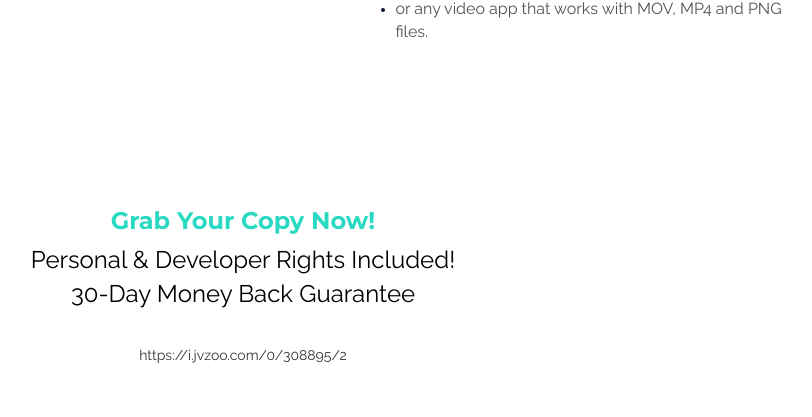
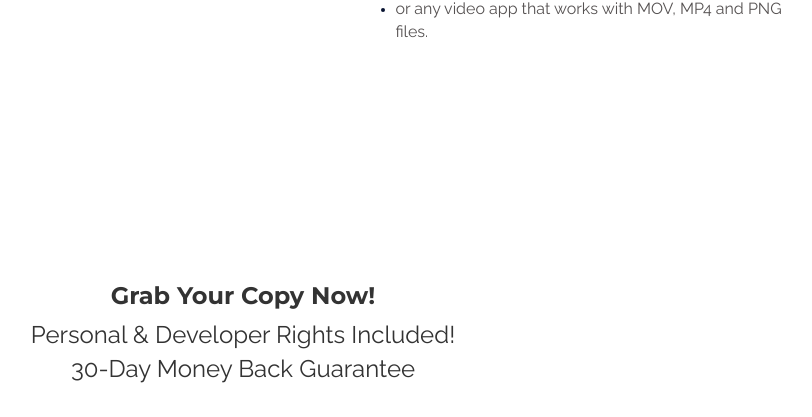
Before and after one commit to elbama12/https---github.com-elbama12-splashvideoassets, a PHP site: page /handyanimationkit/index.html in a window 1280 px wide. Shown: the part 1032-1449 px from the top of the page, without its empty margins (397-1209 px from the left). Run offline with PHP 8.4, Linux system fonts and the light colour scheme; some libraries are stand-ins or nearby versions; some web fonts are replaced.

Commit message:
Add files via upload

```diff
--- a/handyanimationkit/assets/mobirise/css/mbr-additional.css
+++ b/handyanimationkit/assets/mobirise/css/mbr-additional.css
@@ -189,17 +189,11 @@ p {
 #header10-n UL {
   color: #081231;
 }
-#header12-1f P {
+#header12-3v P {
   color: #333333;
 }
-#header12-1f H3 {
+#header12-3v H3 {
   color: #333333;
-}
-#header12-1f STRONG {
-  color: #29d9c2;
-}
-#header12-1f SPAN {
-  color: #000000;
 }
 #features4-u i {
   color: #29d9c2 !important;
--- a/handyanimationkit/index.html
+++ b/handyanimationkit/index.html
@@ -89,14 +89,14 @@
     </div>
 </section>
 
-<section class="mbr-section--bg-adapted" id="header12-1f" data-rv-view="8" style="background-color: rgb(255, 255, 255);">
-    <div class="intro intro19" style="padding-top: 0px; padding-bottom: 75px;">
+<section class="mbr-section--bg-adapted" id="header12-3v" data-rv-view="8" style="background-color: rgb(255, 255, 255);">
+    <div class="intro intro19" style="padding-top: 75px; padding-bottom: 75px;">
 
         <div class="container">
             <div class="row">
                 <div class="col-md-10 col-md-offset-1 text-center">
-                    <h3 class="mbr-title-font"><span style="color: rgb(0, 0, 0);" data-mce-style="color: #000000;"><strong>Grab Your Copy Now!</strong></span></h3>
-                    <p><span style="font-size: 18pt;" data-mce-style="font-size: 18pt;">Personal &amp; Developer Rights Included! </span><br><span style="font-size: 18pt;" data-mce-style="font-size: 18pt;">30-Day Money Back Guarantee</span><br><span style="font-size: 18pt;" data-mce-style="font-size: 18pt;"><br></span>https://i.jvzoo.com/0/308895/2</p>
+                    <h3 class="mbr-title-font"><strong>Grab Your Copy Now!</strong></h3>
+                    <p><span style="font-size: 18pt;" data-mce-style="font-size: 18pt;">Personal &amp; Developer Rights Included! </span><br><span style="font-size: 18pt;" data-mce-style="font-size: 18pt;">30-Day Money Back Guarantee</span><br><span style="font-size: 18pt;" data-mce-style="font-size: 18pt;"><br></span><a href="https://www.jvzoo.com/b/0/308895/2" data-mce-href="https://www.jvzoo.com/b/0/308895/2"><img src="https://i.jvzoo.com/0/308895/2" alt="Handy Animation Kit" border="0" data-mce-src="https://i.jvzoo.com/0/308895/2"></a></p>
                     <div class="space40"></div>
 
 
@@ -655,7 +655,7 @@
             <div class="row">
                 <div class="col-md-10 col-md-offset-1 text-center">
                     <h3 class="mbr-title-font"><strong>Grab Your Copy Now!</strong></h3>
-                    <p><span style="font-size: 18pt;">Personal &amp; Developer Rights Included! </span><br><span style="font-size: 18pt;">30-Day Money Back Guarantee</span><br><span style="font-size: 18pt;"><br></span>https://i.jvzoo.com/0/308895/2</p>
+                    <p><span style="font-size: 18pt;" data-mce-style="font-size: 18pt;">Personal &amp; Developer Rights Included! </span><br><span style="font-size: 18pt;" data-mce-style="font-size: 18pt;">30-Day Money Back Guarantee</span><br><span style="font-size: 18pt;" data-mce-style="font-size: 18pt;"><br></span><a href="https://www.jvzoo.com/b/0/308895/2" data-mce-href="https://www.jvzoo.com/b/0/308895/2"><img src="https://i.jvzoo.com/0/308895/2" alt="Handy Animation Kit" border="0" data-mce-src="https://i.jvzoo.com/0/308895/2"></a></p>
                     <div class="space40"></div>
 
 
```
Also changed, not shown: 1 other file.
